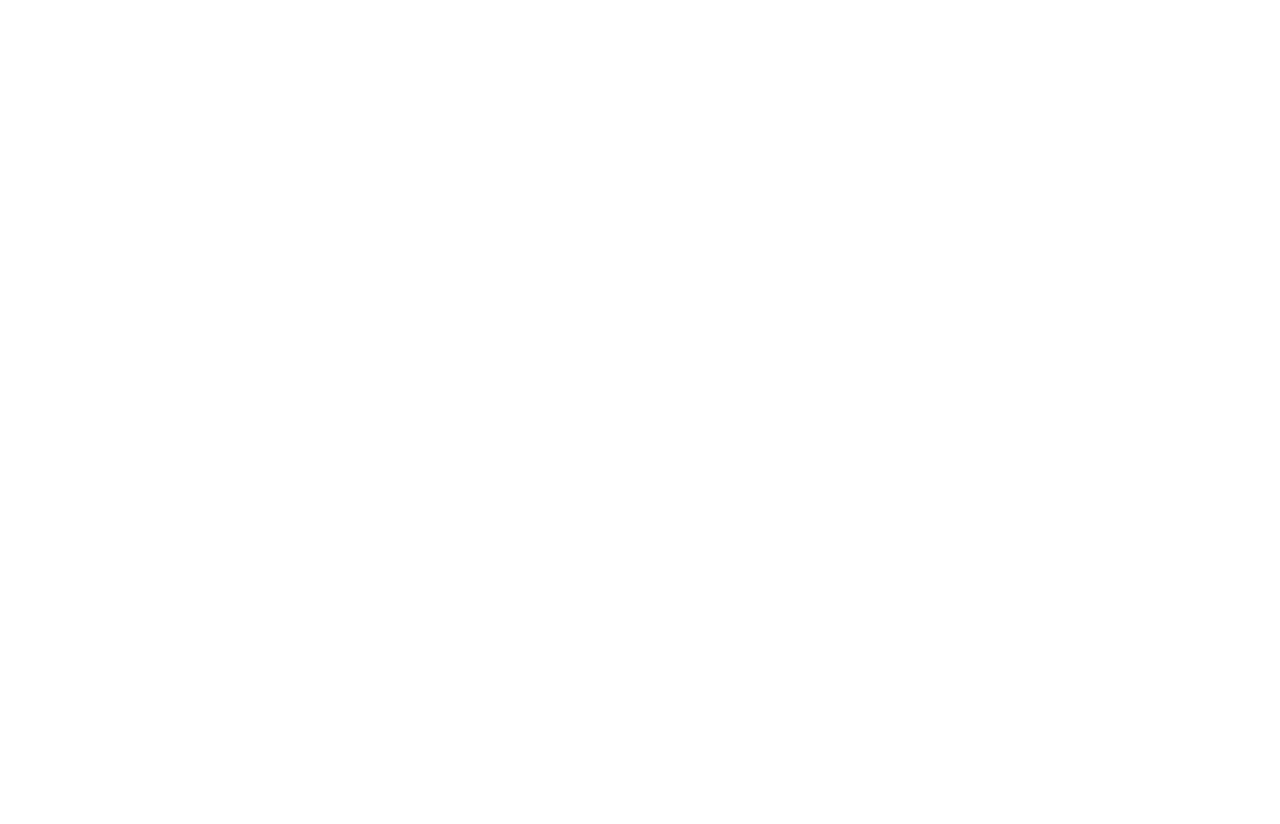
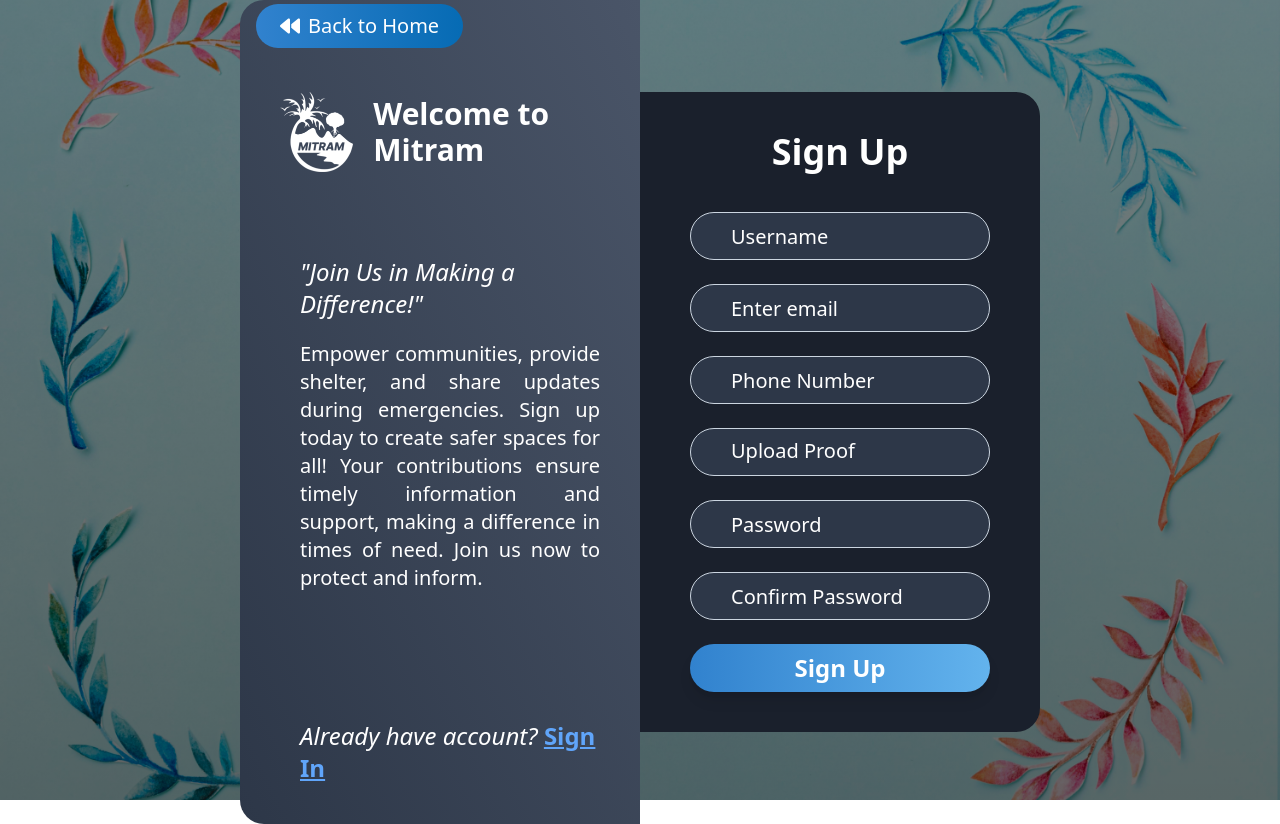
Before and after one commit to RENJITHPS10/mitram_frontend, a React (Vite) app: page /volunteersignup in a window 1280 px wide. Before the commit this address had no page. Before the commit the page ends 800 px from the top, so only its background shows below. Built offline with nearby package versions, Linux system fonts and the light colour scheme.

Commit message:
changes updated

```diff
--- a/src/App.jsx
+++ b/src/App.jsx
@@ -9,6 +9,8 @@
 import Shelters from './pages/Shelters';
 import Userlogin from './pages/Userlogin';
 import UserSignup from './pages/UserSignup';
+import Volunteerlogin from './pages/Volunteerlogin';
+import VolunteerSignup from './pages/VolunteerSignup';
 
 
 AOS.init();
@@ -24,6 +26,8 @@
       <Route path='/shelters' element={<Shelters/>}/>
       <Route path='/userlogin' element={<Userlogin/>} />
       <Route path='/usersignup' element={<UserSignup/>} />
+      <Route path='/volunteerlogin' element={<Volunteerlogin/>} />
+      <Route path='/volunteersignup' element={<VolunteerSignup/>} />
     </Routes>
 
     </>
--- a/src/components/Header.jsx
+++ b/src/components/Header.jsx
@@ -20,9 +20,11 @@
                         USER
                     </button>
                 </Link>
-                <button className="w-full bg-white text-blue-600 font-semibold rounded-xl py-3 transition-all duration-300 hover:bg-sky hover:text-white shadow-md hover:scale-105">
-                    VOLUNTEER
-                </button>
+              <Link to={'/volunteerlogin'}>
+                    <button className="w-full bg-white text-blue-600 font-semibold rounded-xl py-3 transition-all duration-300 hover:bg-sky hover:text-white shadow-md hover:scale-105">
+                        VOLUNTEER
+                    </button>
+              </Link>
             </div>
 
         );
--- /dev/null
+++ b/src/pages/VolunteerSignup.jsx
@@ -0,0 +1,106 @@
+import { faBackward } from '@fortawesome/free-solid-svg-icons';
+import { FontAwesomeIcon } from '@fortawesome/react-fontawesome';
+import React from 'react';
+import { Link } from 'react-router-dom';
+
+function VolunteerSignup() {
+    return (
+        <>
+            <div className="bg-logincover bg-no-repeat bg-cover bg-center">
+                {/* Back to Home Button (Optional) */}
+                <Link to={'/'}>
+          <button className="absolute md:top-1 md:left-64 md:bg-gradient-to-r from-[#3182CE] to-[#066bb4] px-6 py-2 text-white text-xl hover:from-[#2563EB] hover:to-[#1E40AF] transition duration-300 rounded-full">
+            <FontAwesomeIcon icon={faBackward} className="me-2" />
+            Back to Home
+          </button>
+        </Link>
+
+                <div className="grid md:grid-cols-2 items-center md:px-60 md:h-screen">
+                    {/* Left Section */}
+                    <div className="bg-gradient-to-tr from-[#2D3748] to-[#4A5568] md:rounded-l-3xl p-10 text-white">
+                        <div className="flex items-center mb-8">
+                            <img
+                                src="/Mitramicon.png"
+                                alt="Mitramicon"
+                                className="w-20 h-20 me-5"
+                                style={{ filter: 'brightness(10)' }}
+                            />
+                            <h1 className="font-bold text-3xl my-14">Welcome to Mitram</h1>
+                        </div>
+
+                        <div className="ps-5 mt-6">
+                            <p className="text-2xl italic mb-5">"Join Us in Making a Difference!"</p>
+                            <p className="text-xl text-justify">
+                            Empower communities, provide shelter, and share updates during emergencies. Sign up today to create safer spaces for all! Your contributions ensure timely information and support, making a difference in times of need. Join us now to protect and inform.
+
+
+                            </p>
+                            <p className="text-2xl italic pt-32">
+                                Already have account? <Link to={'/volunteerlogin'}> <span className="not-italic font-bold  hover:text-blue-500 text-blue-400 underline">Sign In </span></Link>
+                            </p>
+                        </div>
+                    </div>
+
+                    {/* Right Section - SignUp Form */}
+                    <div className="bg-[#1A202C] md:rounded-r-3xl pb-10">
+                        <h1 className="text-4xl font-bold text-center py-10 text-white">Sign Up</h1>
+
+                        <div className="flex flex-col items-center space-y-6">
+                            {/* Username Input */}
+                            <input
+                                type="text"
+                                className="rounded-full w-3/4 ps-10 text-xl h-12 border bg-[#2D3748] text-white border-[#CBD5E0] focus:outline-none focus:ring-2 focus:ring-[#63B3ED] placeholder:text-white"
+                                placeholder="Username"
+                            />
+                            {/* Email Input */}
+                            <input
+                                type="email"
+                                className="rounded-full w-3/4 ps-10 text-xl h-12 border bg-[#2D3748] text-white border-[#CBD5E0] focus:outline-none focus:ring-2 focus:ring-[#63B3ED] placeholder:text-white"
+                                placeholder="Enter email"
+                            />
+                            {/* Phone Number Input */}
+                            <input
+                                type="tel"
+                                className="rounded-full w-3/4 ps-10 text-xl h-12 border bg-[#2D3748] text-white border-[#CBD5E0] focus:outline-none focus:ring-2 focus:ring-[#63B3ED] placeholder:text-white"
+                                placeholder="Phone Number"
+                            />
+
+                            {/* File Upload Button */}
+                            <label htmlFor="file-upload" className="w-3/4">
+                                <p className="rounded-full w-full ps-10 pt-2 text-xl h-12 border bg-[#2D3748] text-white border-[#CBD5E0] focus:outline-none focus:ring-2 focus:ring-[#63B3ED] hover:bg-[#4A5568] transition duration-300 ">
+                                    Upload Proof
+                                </p>
+                                <input
+                                    id="file-upload"
+                                    type="file"
+                                    className="hidden"
+                                    accept="image/*" // Optional: Restrict the file types (e.g., only images)
+                                />
+                            </label>
+
+
+                            {/* Password Input */}
+                            <input
+                                type="password"
+                                className="rounded-full w-3/4 ps-10 text-xl h-12 mt-5 border bg-[#2D3748] text-white border-[#CBD5E0] focus:outline-none focus:ring-2 focus:ring-[#63B3ED] placeholder:text-white"
+                                placeholder="Password"
+                            />
+                            <input
+                                type="password"
+                                className="rounded-full w-3/4 ps-10 text-xl h-12 mt-5 border bg-[#2D3748] text-white border-[#CBD5E0] focus:outline-none focus:ring-2 focus:ring-[#63B3ED] placeholder:text-white"
+                                placeholder="Confirm Password"
+                            />
+
+                            {/* Submit Button */}
+                            <button className="bg-gradient-to-r from-[#3182CE] to-[#63B3ED] rounded-full w-3/4 h-12 my-12 text-white text-2xl font-bold shadow-lg hover:from-[#2563EB] hover:to-[#1E40AF] transition duration-500 ease-in-out">
+                                Sign Up
+                            </button>
+                        </div>
+                    </div>
+                </div>
+            </div>
+        </>
+    );
+}
+
+export default VolunteerSignup;
--- /dev/null
+++ b/src/pages/Volunteerlogin.jsx
@@ -0,0 +1,56 @@
+import { faBackward } from '@fortawesome/free-solid-svg-icons';
+import { FontAwesomeIcon } from '@fortawesome/react-fontawesome';
+import React from 'react';
+import { Link } from 'react-router-dom';
+
+function Volunteerlogin() {
+  return (
+    <div className="bg-logincover bg-no-repeat bg-cover bg-center">
+    <Link to={'/'}>
+          <button className="absolute md:top-24 md:left-64 md:bg-gradient-to-r from-[#3182CE] to-[#066bb4] px-6 py-2 text-white text-xl hover:from-[#2563EB] hover:to-[#1E40AF] transition duration-300 rounded-full">
+            <FontAwesomeIcon icon={faBackward} className="me-2" />
+            Back to Home
+          </button>
+    </Link>
+
+      <div className="grid md:grid-cols-2 items-center md:px-60 md:h-screen">
+        <div className="bg-gradient-to-tr from-[#2D3748] to-[#4A5568] md:rounded-l-3xl md:p-10 pt-20 text-white">
+          <div className="flex items-center">
+            <img src="/Mitramicon.png" alt="Mitramicon" className="w-20 h-20 me-5" style={{ filter: 'brightness(10)' }} />
+            <h1 className="font-bold text-3xl mt-7">Welcome to Mitram</h1>
+          </div>
+
+          <div className="px-5 mt-6">
+            <p className="text-2xl italic mb-6">"Welcome Back, Hero!"</p>
+            <p className="text-xl text-justify">Log in to continue empowering communities and supporting those in need. Together, we create safer spaces for all!</p>
+            <p className="text-2xl italic md:pt-24 md:py-0 py-10">
+              New here?<Link to={'/volunteersignup'}> <span className="not-italic font-bold hover:text-blue-500 text-blue-400 underline">Sign Up</span></Link>
+            </p>
+          </div>
+        </div>
+
+        <div className="bg-[#1A202C] md:rounded-r-3xl">
+          <h1 className="text-4xl font-bold text-center py-16 text-white">Login</h1>
+
+          <div className="flex flex-col items-center">
+            <input
+              type="text"
+              className="rounded-full w-3/4 ps-10 text-xl mt-1 h-12 border bg-[#2D3748] text-white border-[#CBD5E0] focus:outline-none focus:ring-2 focus:ring-[#63B3ED] placeholder:text-white"
+              placeholder="Enter email"
+            />
+            <input
+              type="password"
+              className="rounded-full w-3/4 ps-10 text-xl h-12 mt-10 border bg-[#2D3748] text-white border-[#CBD5E0] focus:outline-none focus:ring-2 focus:ring-[#63B3ED] placeholder:text-white"
+              placeholder="Password"
+            />
+            <button className="bg-gradient-to-r from-[#3182CE] to-[#63B3ED] rounded-full w-3/4 h-12 my-12 text-white text-2xl font-bold shadow-lg hover:from-[#2563EB] hover:to-[#1E40AF] transition duration-500 ease-in-out">
+              LOGIN
+            </button>
+          </div>
+        </div>
+      </div>
+    </div>
+  );
+}
+
+export default Volunteerlogin;
```
